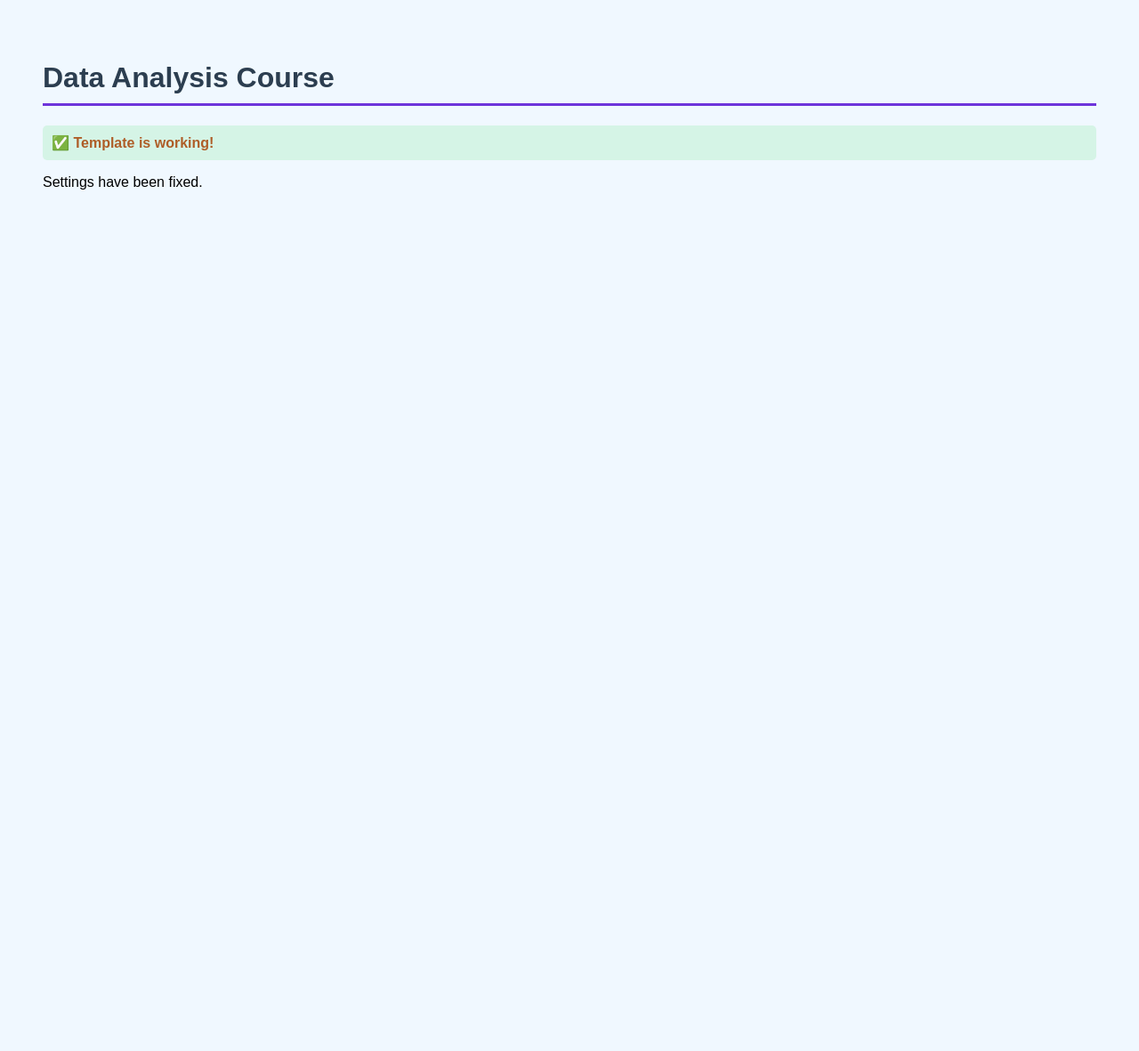
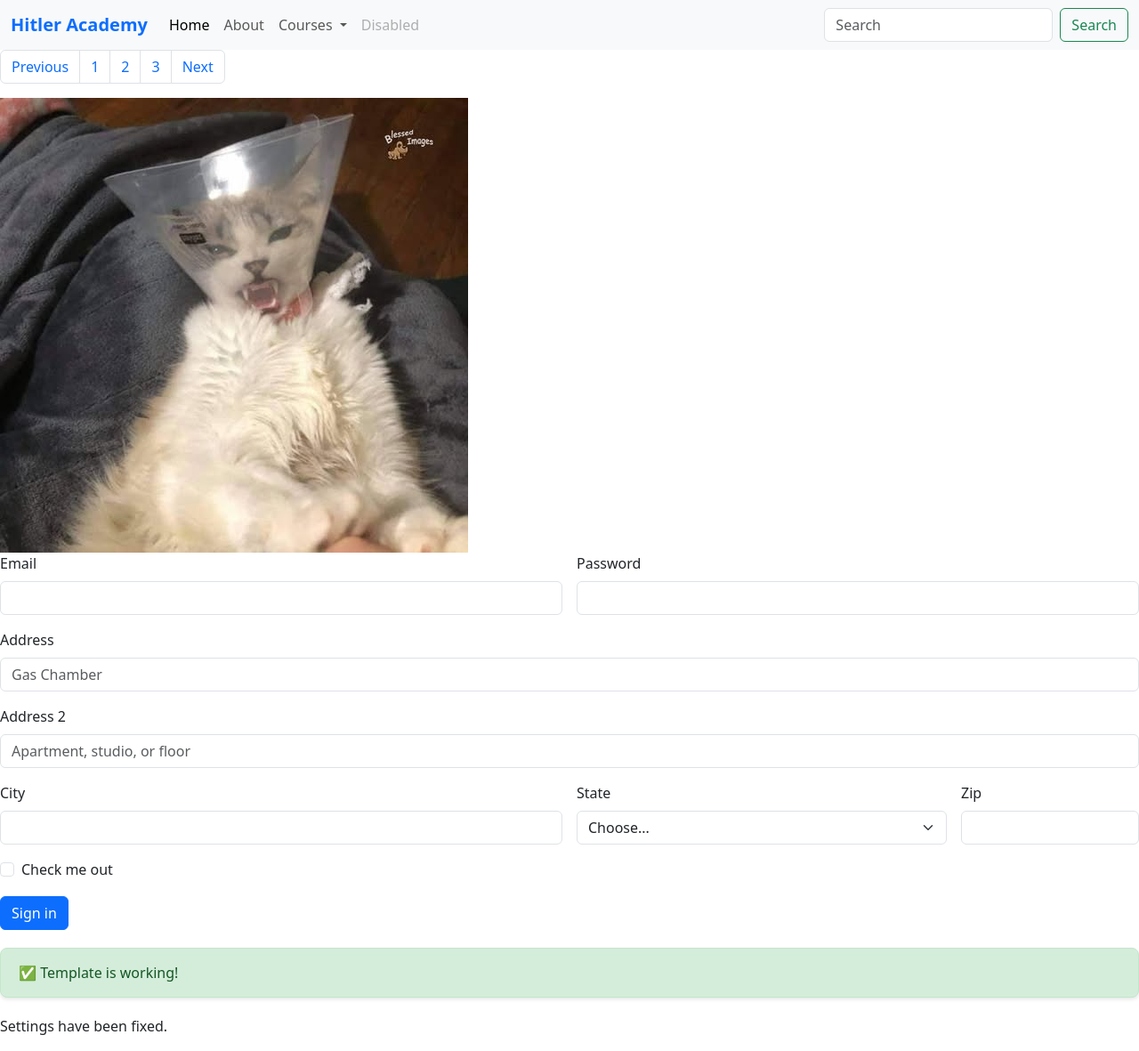
Before and after one commit to rayhanmahmud98/web_development, a Django app: page /da/das in a window 1280 px wide. Shown: the whole page at 89% size. Before the commit the page ends 213 px from the top, so only its background shows below. Run offline with Django 5.2, Linux system fonts and the light colour scheme.

Commit message:
learned about templates

```diff
--- /dev/null
+++ b/Django/courses/static/css/da.css
@@ -0,0 +1,24 @@
+/* static/css/da.css */
+
+/* Custom styles for your deep learning page */
+.success {
+    color: #155724;
+    background-color: #d4edda;
+    border: 1px solid #c3e6cb;
+    padding: 15px 20px;
+    border-radius: 8px;
+    margin: 20px 0;
+    font-weight: 500;
+    box-shadow: 0 2px 4px rgba(0,0,0,0.1);
+}
+
+/* Additional custom styles */
+.navbar-brand {
+    font-weight: 700;
+    color: #0d6efd !important;
+}
+
+.lead {
+    color: #6c757d;
+    font-size: 1.25rem;
+}
--- a/Django/courses/templates/data_analysis/data_analysis.html
+++ b/Django/courses/templates/data_analysis/data_analysis.html
@@ -1,30 +1,110 @@
+{% load static %}
 <!DOCTYPE html>
 <html>
 <head>
     <title>Deep Learning</title>
-    <style>
-        body {
-            font-family: Arial, sans-serif;
-            padding: 40px;
-            background: #f0f8ff;
-        }
-        h1 {
-            color: #2c3e50;
-            border-bottom: 3px solid #6e34db;
-            padding-bottom: 10px;
-        }
-        .success {
-            color: #ae5d27;
-            font-weight: bold;
-            background: #d5f4e6;
-            padding: 10px;
-            border-radius: 5px;
-        }
-    </style>
+    <link href="https://cdn.jsdelivr.net/npm/bootstrap@5.3.8/dist/css/bootstrap.min.css" rel="stylesheet" integrity="sha384-sRIl4kxILFvY47J16cr9ZwB07vP4J8+LH7qKQnuqkuIAvNWLzeN8tE5YBujZqJLB" crossorigin="anonymous">
+    <link rel="stylesheet" href="{% static 'css/da.css' %}">
+
 </head>
 <body>
-    <h1>Data Analysis Course</h1>
+    <nav class="navbar navbar-expand-lg bg-body-tertiary">
+  <div class="container-fluid">
+    <a class="navbar-brand" href="#">Hitler Academy</a>
+    <button class="navbar-toggler" type="button" data-bs-toggle="collapse" data-bs-target="#navbarSupportedContent" aria-controls="navbarSupportedContent" aria-expanded="false" aria-label="Toggle navigation">
+      <span class="navbar-toggler-icon"></span>
+    </button>
+    <div class="collapse navbar-collapse" id="navbarSupportedContent">
+      <ul class="navbar-nav me-auto mb-2 mb-lg-0">
+        <li class="nav-item">
+          <a class="nav-link active" aria-current="page" href="#">Home</a>
+        </li>
+        <li class="nav-item">
+          <a class="nav-link" href="#">About</a>
+        </li>
+        <li class="nav-item dropdown">
+          <a class="nav-link dropdown-toggle" href="#" role="button" data-bs-toggle="dropdown" aria-expanded="false">
+            Courses
+          </a>
+          <ul class="dropdown-menu">
+            <li><a class="dropdown-item" href="#">Data_analysis</a></li>
+            <li><a class="dropdown-item" href="#">Deep_learning</a></li>
+            <li><a class="dropdown-item" href="#">Machine_learning</a></li>
+            <li><a class="dropdown-item" href="#">Django</a></li>
+          </ul>
+        </li>
+        <li class="nav-item">
+          <a class="nav-link disabled" aria-disabled="true">Disabled</a>
+        </li>
+      </ul>
+      <form class="d-flex" role="search">
+        <input class="form-control me-2" type="search" placeholder="Search" aria-label="Search"/>
+        <button class="btn btn-outline-success" type="submit">Search</button>
+      </form>
+    </div>
+  </div>
+</nav>
+
+<nav aria-label="Page navigation example">
+  <ul class="pagination">
+    <li class="page-item"><a class="page-link" href="#">Previous</a></li>
+    <li class="page-item"><a class="page-link" href="#">1</a></li>
+    <li class="page-item"><a class="page-link" href="#">2</a></li>
+    <li class="page-item"><a class="page-link" href="#">3</a></li>
+    <li class="page-item"><a class="page-link" href="#">Next</a></li>
+  </ul>
+</nav>
+<img src="{% static 'images/cat.jpg' %}" class="img-fluid" alt="logo">
+
+<form class="row g-3">
+  <div class="col-md-6">
+    <label for="inputEmail4" class="form-label">Email</label>
+    <input type="email" class="form-control" id="inputEmail4">
+  </div>
+  <div class="col-md-6">
+    <label for="inputPassword4" class="form-label">Password</label>
+    <input type="password" class="form-control" id="inputPassword4">
+  </div>
+  <div class="col-12">
+    <label for="inputAddress" class="form-label">Address</label>
+    <input type="text" class="form-control" id="inputAddress" placeholder="Gas Chamber ">
+  </div>
+  <div class="col-12">
+    <label for="inputAddress2" class="form-label">Address 2</label>
+    <input type="text" class="form-control" id="inputAddress2" placeholder="Apartment, studio, or floor">
+  </div>
+  <div class="col-md-6">
+    <label for="inputCity" class="form-label">City</label>
+    <input type="text" class="form-control" id="inputCity">
+  </div>
+  <div class="col-md-4">
+    <label for="inputState" class="form-label">State</label>
+    <select id="inputState" class="form-select">
+      <option selected>Choose...</option>
+      <option>...</option>
+    </select>
+  </div>
+  <div class="col-md-2">
+    <label for="inputZip" class="form-label">Zip</label>
+    <input type="text" class="form-control" id="inputZip">
+  </div>
+  <div class="col-12">
+    <div class="form-check">
+      <input class="form-check-input" type="checkbox" id="gridCheck">
+      <label class="form-check-label" for="gridCheck">
+        Check me out
+      </label>
+    </div>
+  </div>
+  <div class="col-12">
+    <button type="submit" class="btn btn-primary">Sign in</button>
+  </div>
+</form>
+
+
     <p class="success">✅ Template is working!</p>
     <p>Settings have been fixed.</p>
+    <script src="https://cdn.jsdelivr.net/npm/@popperjs/core@2.11.8/dist/umd/popper.min.js" integrity="sha384-I7E8VVD/ismYTF4hNIPjVp/Zjvgyol6VFvRkX/vR+Vc4jQkC+hVqc2pM8ODewa9r" crossorigin="anonymous"></script>
+<script src="https://cdn.jsdelivr.net/npm/bootstrap@5.3.8/dist/js/bootstrap.min.js" integrity="sha384-G/EV+4j2dNv+tEPo3++6LCgdCROaejBqfUeNjuKAiuXbjrxilcCdDz6ZAVfHWe1Y" crossorigin="anonymous"></script>
 </body>
 </html>
```
Also changed, not shown: Django/courses/static/images/cat.jpg (added).
